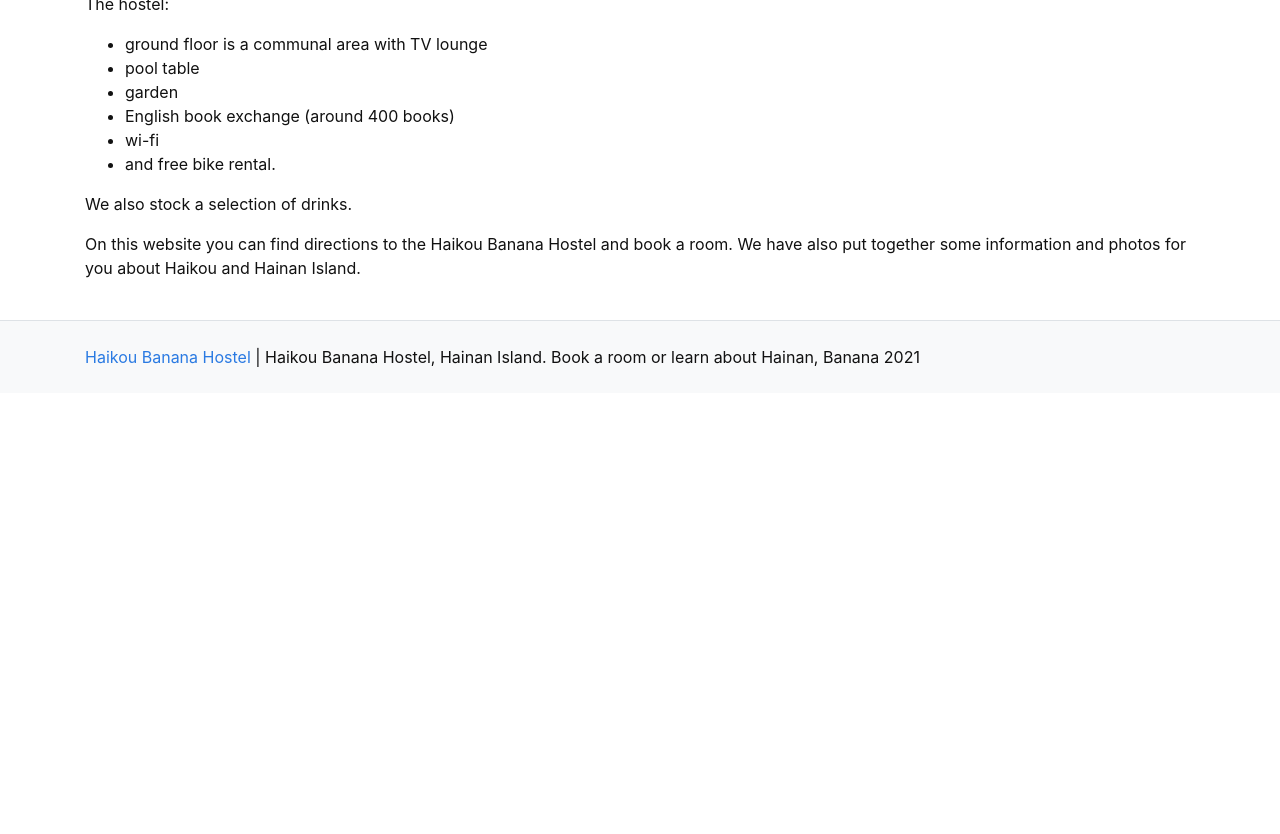
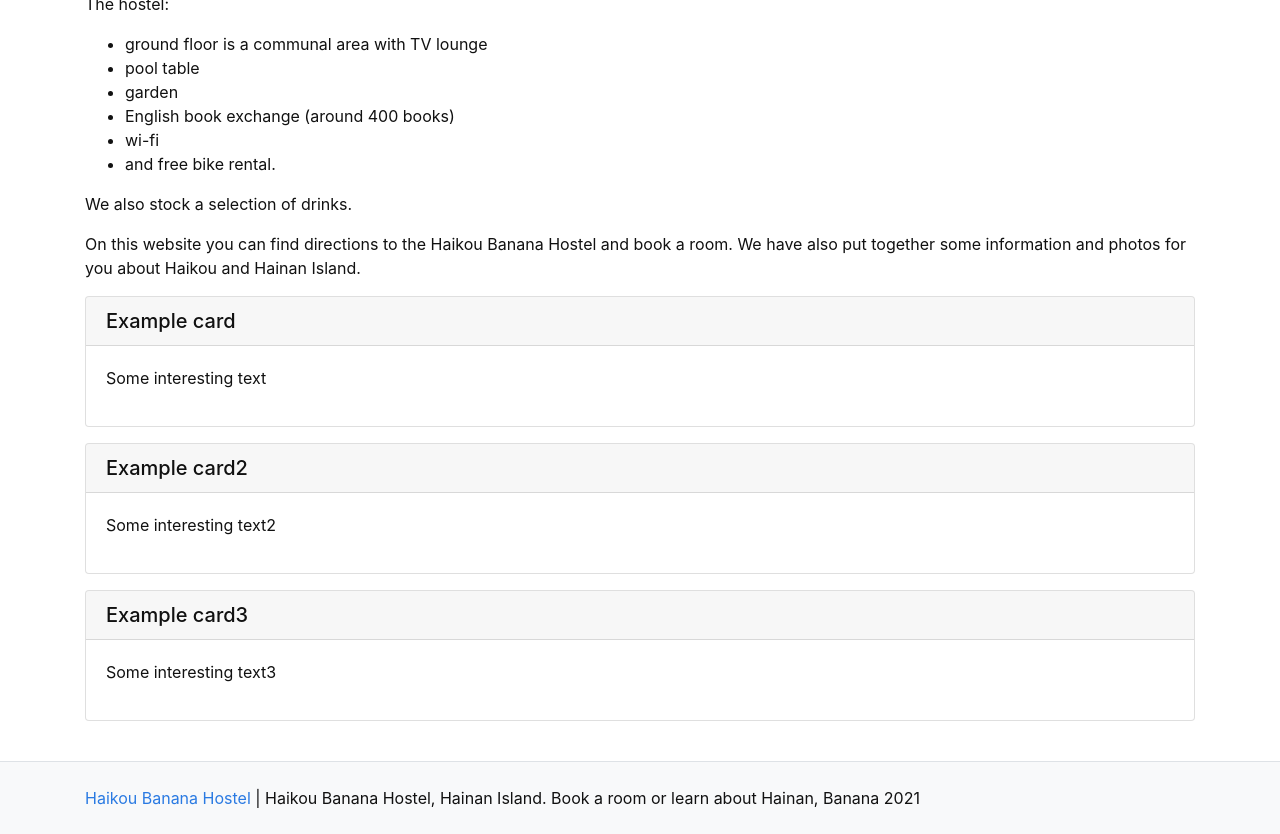
Before and after one commit to pipilu89/bootstrap-template, a Jekyll site: the page built from pages/index.md, in a window 1280 px wide and 900 px high, scrolled down 904 px, cut to the strip 66-900 px from the top of the window. Built offline with Jekyll 4.4.1, drawn with Linux system fonts in a browser that asks for light colours; before the commit the page ends 1363 px from its top, so only the background shows below that.

Commit message:
Update index.md

```diff
--- a/pages/index.md
+++ b/pages/index.md
@@ -23,3 +23,9 @@ The hostel:
 We also stock a selection of drinks.
 
 On this website you can find directions to the Haikou Banana Hostel and book a room. We have also put together some information and photos for you about Haikou and Hainan Island.
+
+{% include card.html text="Some interesting text" header="Example card" %}
+
+{% include card.html text="Some interesting text2" header="Example card2" %}
+
+{% include card.html text="Some interesting text3" header="Example card3" %}
```
